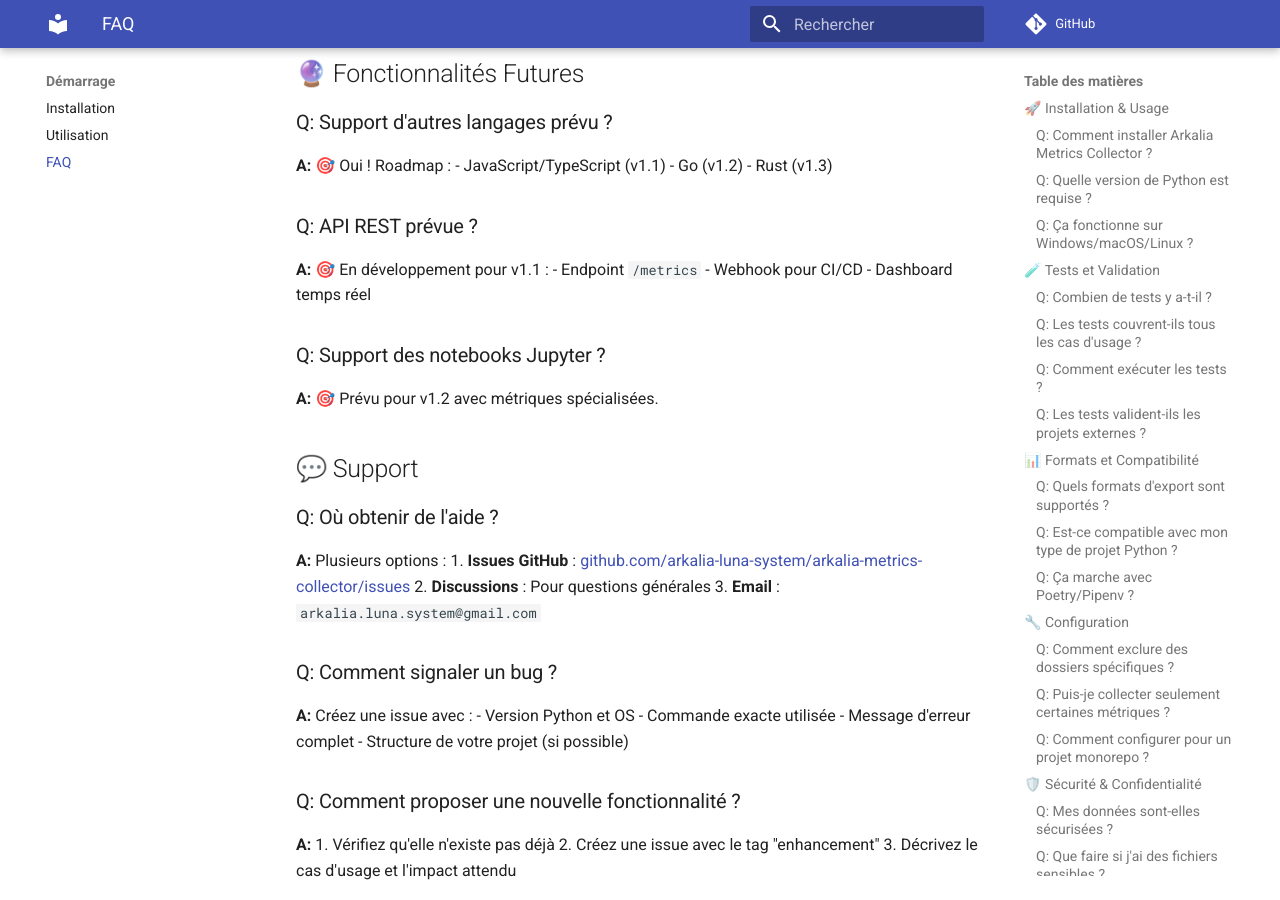
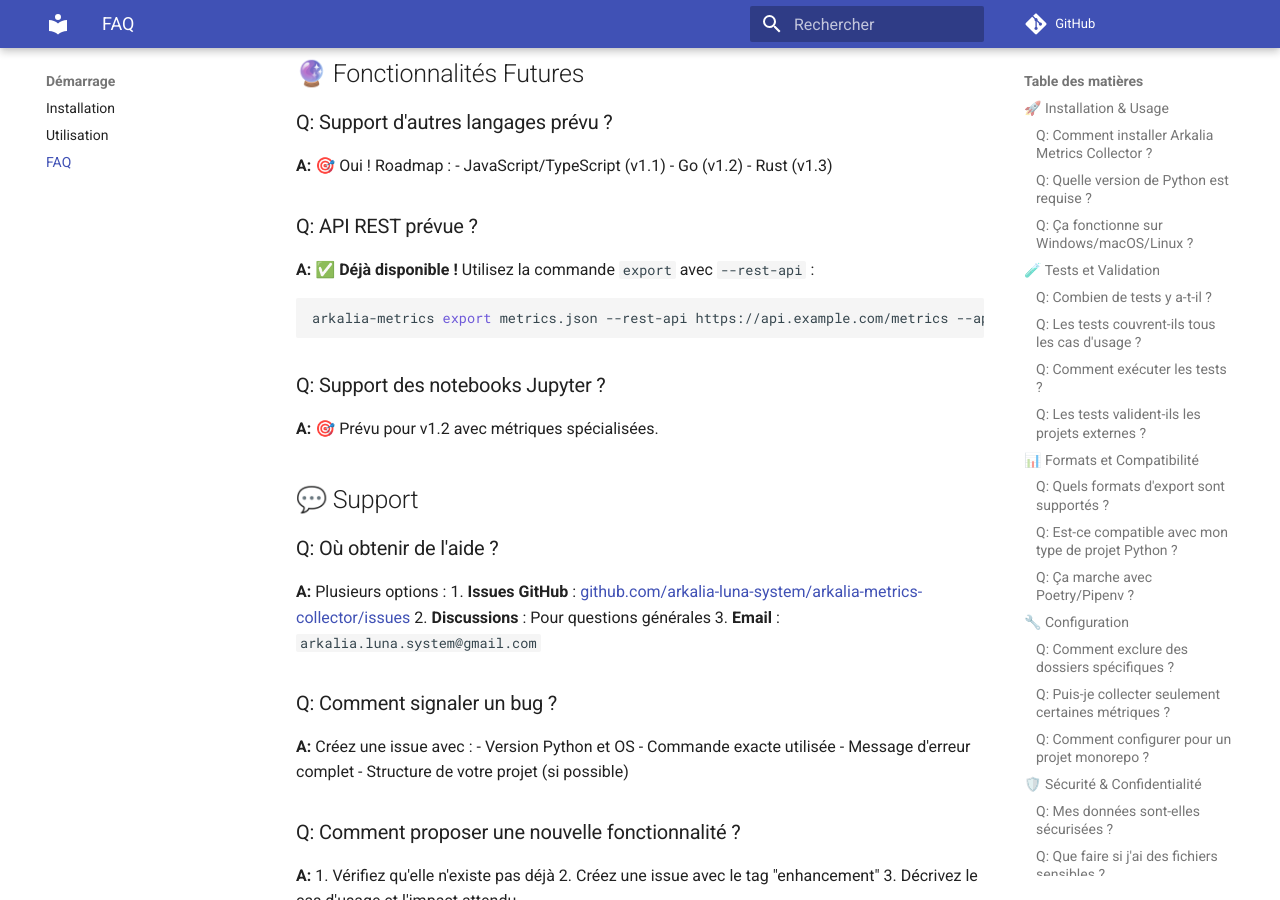
Before and after one commit to arkalia-luna-system/arkalia-metrics-collector, an MkDocs documentation site: the page built from docs/FAQ.md, in a window 1280 px wide and 900 px high, scrolled down 4513 px. Built offline with MkDocs 1.6.1 and Material for MkDocs 9.7.7, drawn with Linux system fonts in a browser that asks for light colours; comment, search, counter and statistics services are not loaded.

Commit message:
🔒 Fix Semgrep: ajout nosemgrep inline + corrections docs
- Ajout nosemgrep inline sur la ligne d'import XML (fallback)
- Mise à jour CHANGELOG: v1.1.0 déjà implémentée (API REST)
- Mise à jour README: roadmap corrigée
- Mise à jour FAQ: API REST déjà disponible
- Suppression mentions obsolètes

````diff
--- a/docs/FAQ.md
+++ b/docs/FAQ.md
@@ -228,10 +228,10 @@
 
 ### Q: API REST prévue ?
 
-**A:** 🎯 En développement pour v1.1 :
-- Endpoint `/metrics`
-- Webhook pour CI/CD
-- Dashboard temps réel
+**A:** ✅ **Déjà disponible !** Utilisez la commande `export` avec `--rest-api` :
+```bash
+arkalia-metrics export metrics.json --rest-api https://api.example.com/metrics --api-key YOUR_KEY
+```
 
 ### Q: Support des notebooks Jupyter ?
 
````
Also changed, not shown: CHANGELOG.md (+2 -6 lines), README.md (+1 -3 lines), metrics/metrics.md (+1 -1 lines), temp_dashboard.html (+4 -4 lines), 5 other files.
